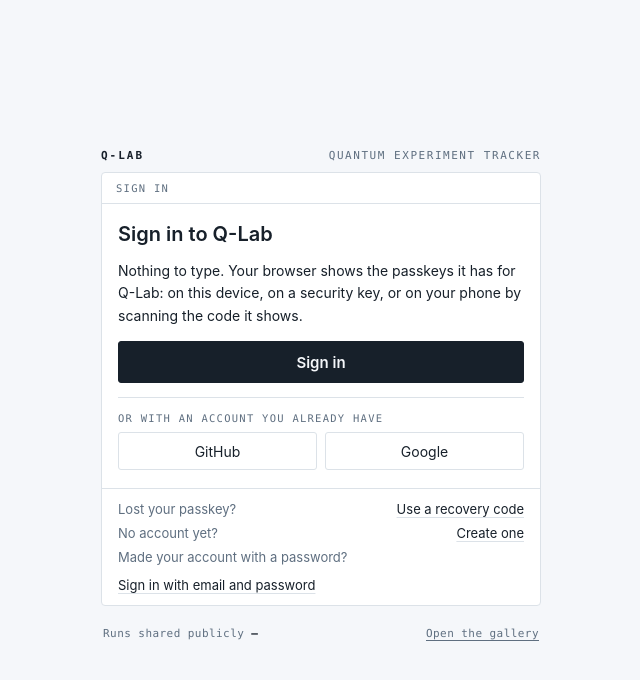
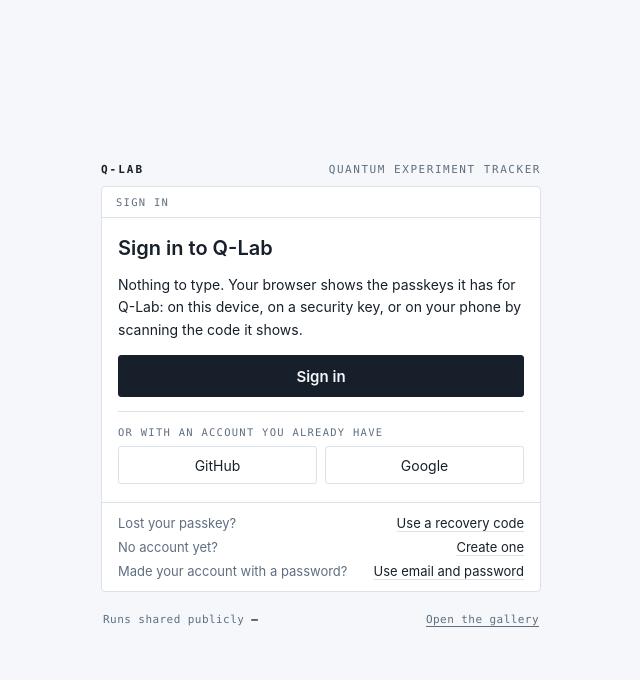
Before and after one commit to soqlab/Q-lab, a Next.js app in the folder frontend/: page /login in a window 1280 px wide. Shown: the top 680 px of the page, without its empty margins (319-959 px from the left). Built offline with nearby package versions, Linux system fonts and the light colour scheme; no server answers.

Commit message:
Sign-in page: shorter label for the password link so it stays on one line

```diff
--- a/frontend/app/(auth)/login/page.tsx
+++ b/frontend/app/(auth)/login/page.tsx
@@ -103,7 +103,7 @@ function LoginForm() {
           <div className={s.linkRow}>
             <span>{passkeysOnly ? "Made your account with a password?" : "Prefer a password?"}</span>
             <button type="button" className={s.link} onClick={() => { setShowPassword((v) => !v); setError(null); }}>
-              {showPassword ? "Hide" : "Sign in with email and password"}
+              {showPassword ? "Hide" : "Use email and password"}
             </button>
           </div>
         </>
```
